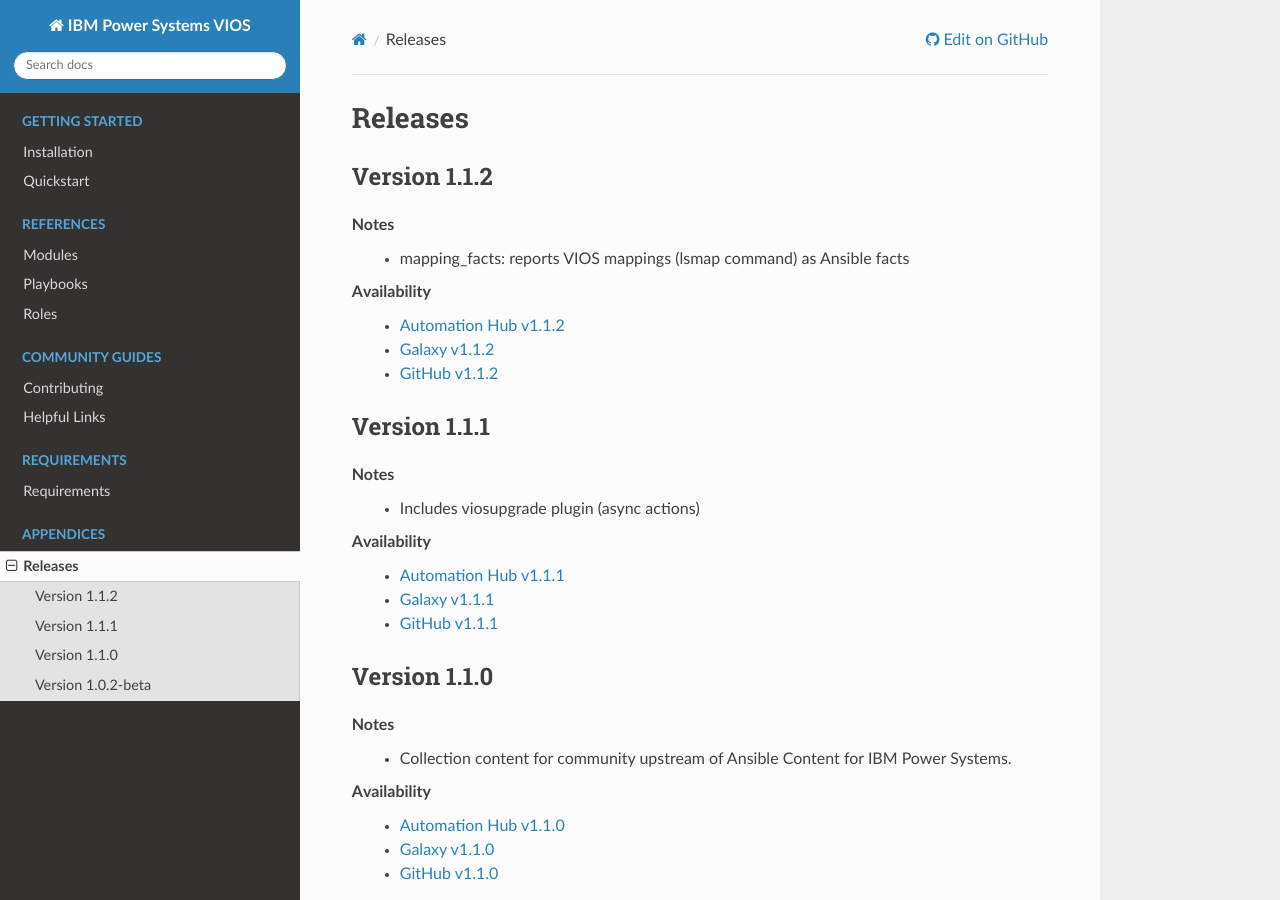
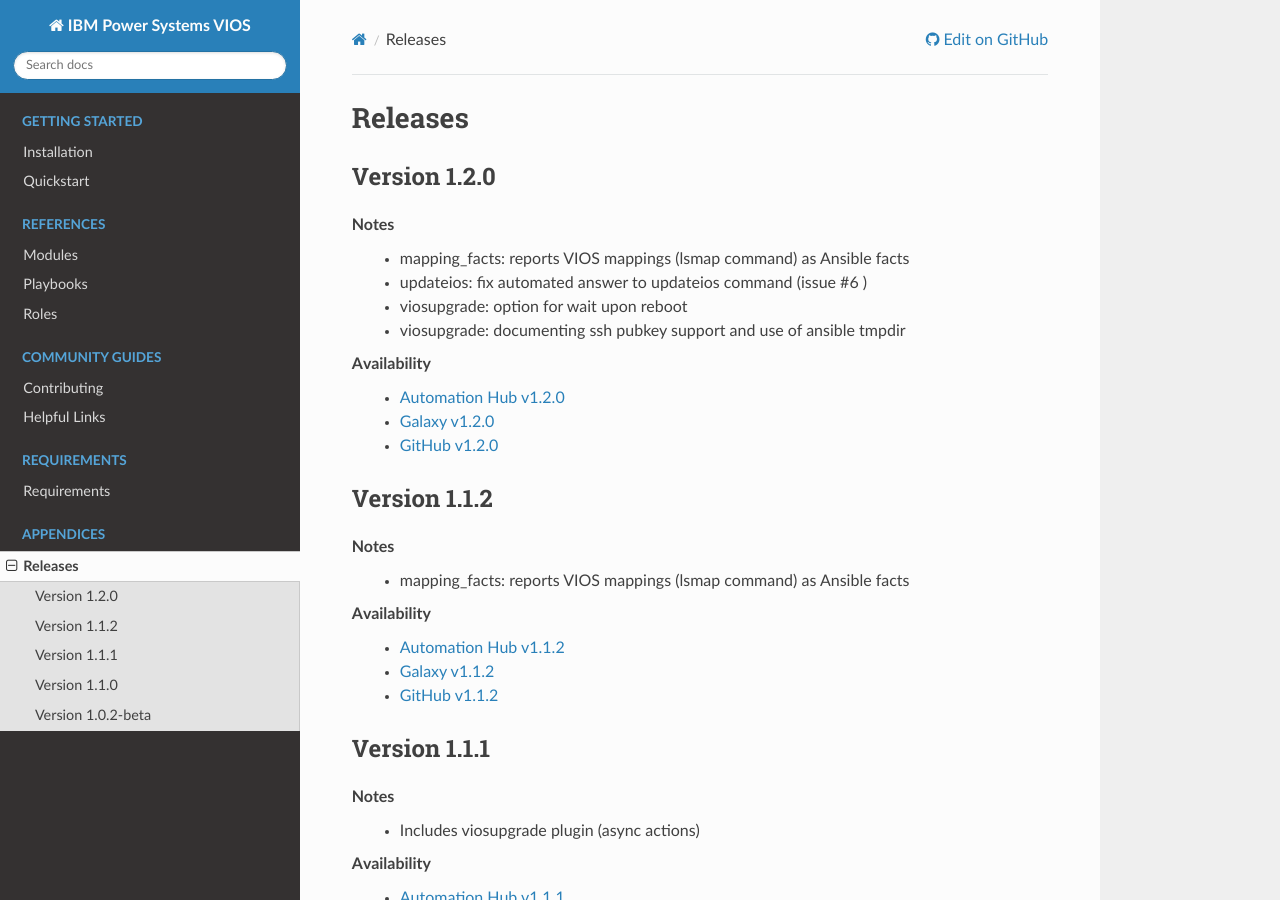
Before and after one commit to IBM/ansible-power-vios, a Sphinx documentation site: the page built from docs/source/release_notes.rst, in a window 1280 px wide and 900 px high. Built offline with Sphinx 7.4.7 and the Read the Docs theme 2.0.0, drawn with Linux system fonts in a browser that asks for light colours.

Commit message:
Galaxy refresh v1.2.0

```diff
--- a/docs/source/release_notes.rst
+++ b/docs/source/release_notes.rst
@@ -4,6 +4,28 @@
 
 Releases
 ========
+
+Version 1.2.0
+--------------
+Notes
+  * mapping_facts: reports VIOS mappings (lsmap command) as Ansible facts
+  * updateios: fix automated answer to updateios command (issue #6 )
+  * viosupgrade: option for wait upon reboot
+  * viosupgrade: documenting ssh pubkey support and use of ansible tmpdir
+
+Availability
+  * `Automation Hub v1.2.0`_
+  * `Galaxy v1.2.0`_
+  * `GitHub v1.2.0`_
+
+.. _Automation Hub v1.2.0:
+   https://cloud.redhat.com/ansible/automation-hub/ibm/power_vios
+
+.. _Galaxy v1.2.0:
+   https://galaxy.ansible.com/download/ibm-power_vios-1.2.0.tar.gz
+
+.. _GitHub v1.2.0:
+   https://github.com/IBM/ansible-power-vios/releases/download/v1.2.0/ibm-power_vios-1.2.0.tar.gz
 
 Version 1.1.2
 --------------
--- a/galaxy.yml
+++ b/galaxy.yml
@@ -7,7 +7,7 @@
 name: power_vios
 
 # The version of the collection.
-version: 1.1.2-FP1
+version: 1.2.0
 
 # Collection README file (relative to root path)
 readme: README.md
```
Also changed, not shown: 1 other file.
